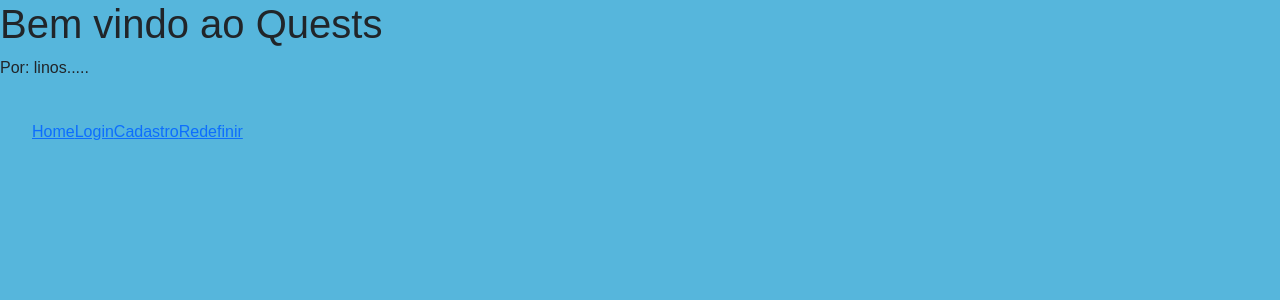
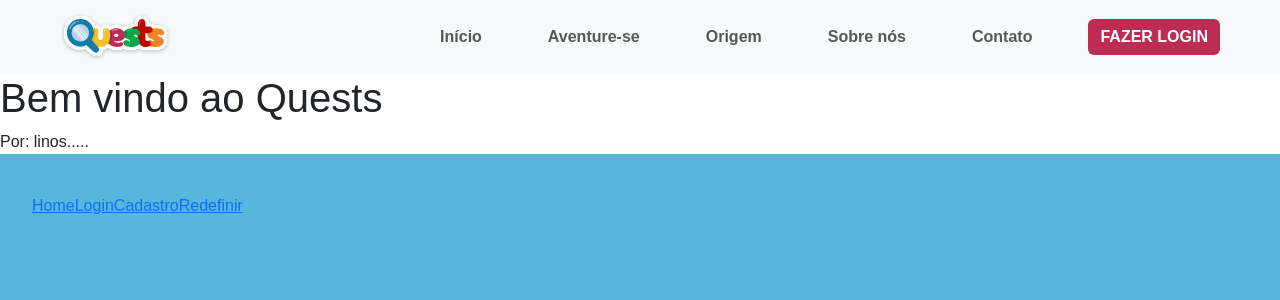
Before and after one commit to Victor280504/Quests, a React (Create React App) app in the folder React/: page / in a window 1280 px wide. Shown: the top 300 px of the page. Built offline with nearby package versions, Linux system fonts and the light colour scheme; a web font is replaced by a local one.

Commit message:
Atualizações LandPage

```diff
--- a/React/src/App.js
+++ b/React/src/App.js
@@ -8,6 +8,7 @@ import Quest_D from "./pages/Quest_Detail";
 import Config from "./pages/Config";
 import Certificado from "./pages/Certificado";
 import Tabletop from "./pages/Tabletop";
+import Start from "./pages/Start";
 
 import React, { useContext, useState, useEffect } from 'react';
 import {Context} from './context/AuthContext'
@@ -15,7 +16,6 @@ import {Redirect} from 'react-router';
 import { BrowserRouter , Routes, Route, Link, useNavigate, Navigate} from "react-router-dom";
 
 import Search from "./pages/Search";
-import LandPage from "./components/LandPage";
 
 import { AuthProvider } from './context/AuthContext';
 
@@ -28,7 +28,7 @@ export default function App() {
 
     <div className="App">
           <Routes>
-            <Route path = "/" element = {<LandPage/>}/>
+            <Route path = "/" element = {<Start/>}/>
 
           <Route path = "/login" element = { authenticated ? <Navigate to={'/home/'+localStorage.getItem('token').replace(/["]/g, '')}/> : <Login/>}/>
          {/*    <Route path = "/login" element ={<Login/>}/>       */}
--- a/React/src/components/LandPage.js
+++ b/React/src/components/Inicio.js
@@ -1,11 +1,11 @@
 import {useNavigate} from 'react-router-dom';
 import { useState } from 'react';
 
-const LandPage = () => {
+const Inicio = () => {
     return <div>
             <h1>Bem vindo ao Quests</h1>
             <p>Por: linos.....</p>
         </div>
 }
 
-export default LandPage;
+export default Inicio;
--- /dev/null
+++ b/React/src/components/NavScrollExample.js
@@ -0,0 +1,44 @@
+import Button from 'react-bootstrap/Button';
+import Container from 'react-bootstrap/Container';
+import Nav from 'react-bootstrap/Nav';
+import Navbar from 'react-bootstrap/Navbar';
+import logo from "../components/imagens/logo_oficial.svg";
+import Row from 'react-bootstrap/esm/Row';
+import Col from 'react-bootstrap/esm/Col';
+import Stack from 'react-bootstrap/Stack';
+
+function NavScrollExample() {
+  return (
+    <Navbar expand="lg" className='bg-body-tertiary'>
+      <Container fluid>
+          <Navbar.Brand href="#">
+          <img
+                src={logo}
+                className="d-inline-block align-top ps-5"
+                alt="React Bootstrap logo"
+              />
+          </Navbar.Brand>
+        <Navbar.Toggle aria-controls="navbarScroll" />
+        <Navbar.Collapse id="navbarScroll" className=''>
+          <Nav
+            className="ms-auto font_nav espacamento_nav itens_nav pe-5"
+            style={{ maxHeight: '70px' }}
+            navbarScroll
+          >
+            <Nav.Link href="#action1">Início</Nav.Link>
+            <Nav.Link href="#action2">Aventure-se</Nav.Link>
+            <Nav.Link href="#action3">Origem</Nav.Link>
+            <Nav.Link href="#action4">Sobre nós</Nav.Link>
+            <Nav.Link href="#action5">Contato</Nav.Link>
+          </Nav>
+        </Navbar.Collapse>
+        <div className='pe-5'>
+        <Button className="botao" href="/login">FAZER LOGIN</Button>
+        </div>
+
+      </Container>
+    </Navbar>
+  );
+}
+
+export default NavScrollExample;
--- a/React/src/components/Tela.css
+++ b/React/src/components/Tela.css
@@ -51,7 +51,6 @@ body{
 }
 
 .Footer{
-
     padding-bottom: 50px;
 }
 .espaco{
@@ -100,13 +99,29 @@ background: #BE2C53;
     width: 100%;
     font-family: "Supreme", sans-serif;
     font-weight: 700;
+    border: none;
+}
+
+.botao :hover{
+    transition: 0.5s all;
+    background: #FF668F;
 }
 
 .fonte_login{
     font-family: "Supreme", sans-serif;
     font-weight: 400;
     color:#08394D;
+}
 
+.font_nav{
+    color: #08394C;
+    font-size: 16px;
+    font-family: "Supreme", sans-serif;
+    font-weight: 700;
+    line-height: 150%;
+}
+
+.container{
 
 }
 
@@ -114,6 +129,30 @@ background: #BE2C53;
     font-family: "Supreme", sans-serif;
     font-weight: 700;
     color:#08394D;
+}
+
+.itens_nav{
+    width: auto;
+    height: auto;
+}
+
+.itens_nav :hover{
+    transition: 0.5s all;
+    font-weight: 700;
+    color: #fff;
+}
+
+.itens_nav :active{
+    transition: 0.5s all;
+    font-weight: 700;
+    color: #08394C;
+}
+
+.espacamento_nav{
+    display: flex;
+    justify-content: center;
+    align-items: center;
+    gap: 50px;
 }
 
 .login_espacamento{
@@ -181,6 +220,14 @@ background: #BE2C53;
     ;
 }
 
+.background_land{
+    background-color: #fff;
+}
+
+.bg-body-tertiary{
+    background-color: #56B6DC;
+}
+
 .font_p{
     font-family: "Supreme", sans-serif;
     font-weight: 700;
--- a/React/src/context/AuthContext.js
+++ b/React/src/context/AuthContext.js
@@ -1,5 +1,6 @@
 import axios from 'axios';
-const url = "http://smdlinos.000webhostapp.com/api/login";
+const url = "http://localhost/api/login";
+import {useFetch} from "../hooks/useFetch";
 
 const Context = createContext();
 
@@ -7,8 +8,11 @@ import { useNavigate} from "react-router-dom";
 
 import React, { createContext, useState, useEffect } from 'react';
 
+function AuthProvider({ children }){
 
-function AuthProvider({ children }){
+
+
+	//const { data:temas} = useFetch(url);
 
 	const [authenticated, setAuthenticated] = useState(false);
 	const [login, setLogin] = useState();
@@ -51,6 +55,30 @@ function AuthProvider({ children }){
 	      });
 	}
 
+
+	// async function handleLogin(e){
+	// 	e.preventDefault();
+	// 	let token;
+
+	//  	fetch(url, {
+	// 		  method: 'POST',
+	// 		  headers: {
+	// 		    'Content-Type': 'application/json'
+	// 		  },
+	// 		  body: JSON.stringify({
+	// 		    login,
+	// 		    password
+	// 		  })
+	// 		}).then(response => {
+	// 		  	response.json()
+	// 		  	console.log(response);
+	// 		  }).catch(error => {
+	// 		    // Lidar com erros
+	// 		    console.error(error);
+	// 		  });
+
+	// }
+
 	function handleLogout(e){
 		e.preventDefault();
 		localStorage.removeItem('token');
--- a/React/src/pages/Start.js
+++ b/React/src/pages/Start.js
@@ -0,0 +1,18 @@
+import "../components/Tela.css"
+import Header_q from "../components/Header_q"
+import Footer from "../components/Footer";
+import Container from "react-bootstrap/esm/Container";
+import NavScrollExample from "../components/NavScrollExample";
+import Inicio from "../components/Inicio";
+
+function Start(){
+    return(
+        <div className="background_land">
+            <NavScrollExample/>
+            <Inicio/>
+        </div>
+    )
+
+}
+
+export default Start;
```
